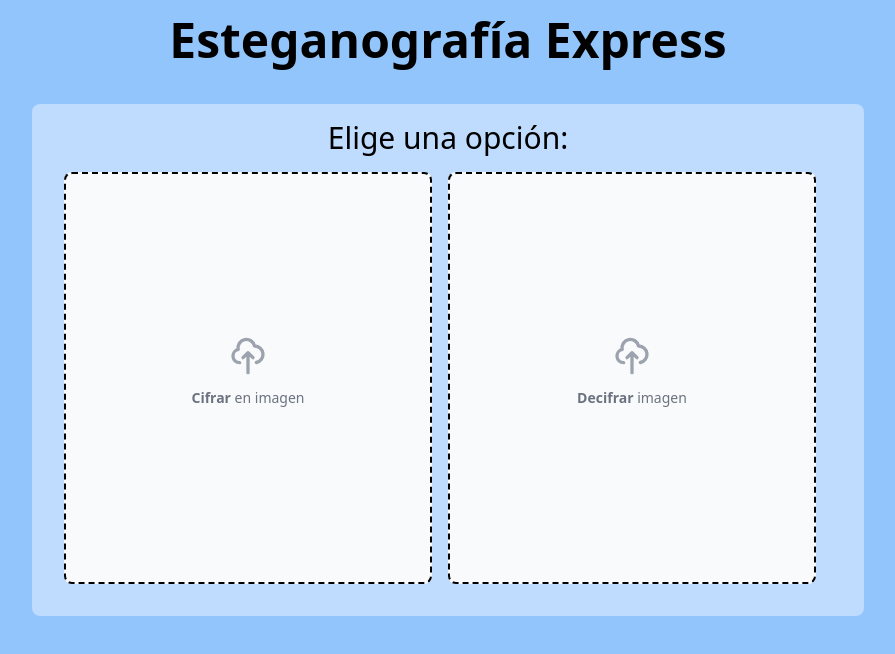
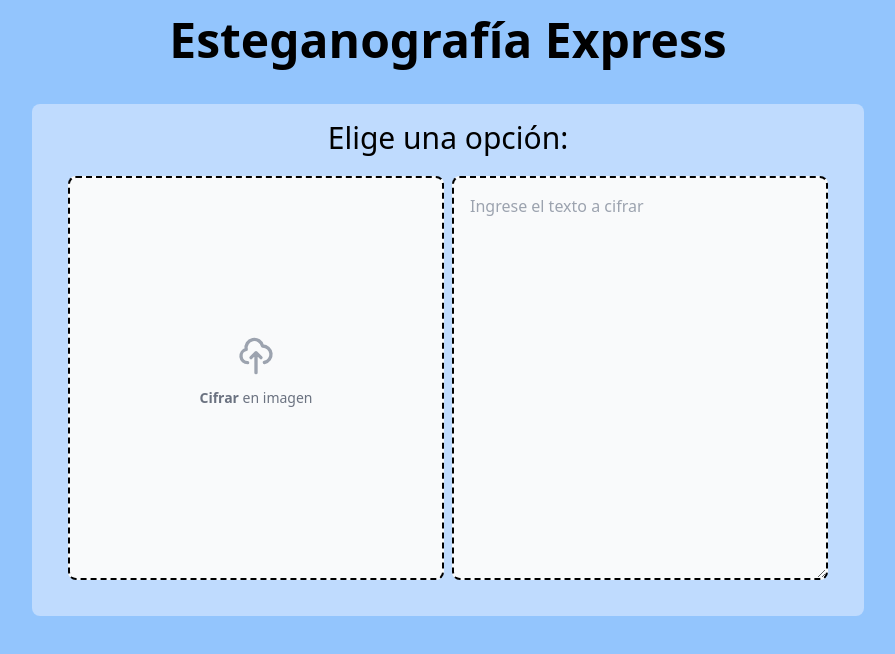
Before and after one commit to isaac-bh/CTF-Proyecto-Final, a React (Vite) app in the folder Frontend/: page / in a window 1280 px wide. Shown: the top 654 px of the page, without its empty margins (192-1087 px from the left). Built offline with nearby package versions, Linux system fonts and the light colour scheme.

Commit message:
Salto de linea en los campos si resolucion pequeña

```diff
--- a/Frontend/src/App.jsx
+++ b/Frontend/src/App.jsx
@@ -1,6 +1,19 @@
 import React from 'react'
+import { useState } from 'react';
+
 
 export const App = () => {
+  const [img, setImg] = useState({ "file" : null, "preview" : "" } );
+
+  const handleImagen = (event) => {
+    event.preventDefault();
+    setImg({
+      ...img,
+      ["preview"] : URL.createObjectURL(event.target.files[0]),
+      ["file"] : event.target.files[0]
+    });
+  }
+
   return (
     <div className='w-screen h-screen bg-blue-300 text-slate-800 p-4'>
       <h1 className='text-5xl font-black text-center'>
@@ -12,12 +25,13 @@ export const App = () => {
         <p className=' text-3xl text-center flex-none'>
           Elige una opción:
         </p>
-        <div className='flex justify-around p-4 h-full'>
-              <div class="flex items-center justify-center w-1/2">
+        <div className='grid justify-around p-4 h-full sm:grid-cols-2'>
+              <div class="block items-center justify-center m-1" >
                   <label for="dropzone-file1" class="flex flex-col items-center justify-center w-full h-full mr-4 border-2 rounded-lg
                       p-4 border-dashed border-black border-2 border-dashed rounded-lg cursor-pointer bg-gray-50 dark:hover:bg-bray-800
                       dark:bg-gray-700 hover:bg-gray-100 dark:border-gray-600 dark:hover:bg-gray-600
-                  ">
+                      " style={{ backgroundImage: "url(" + img.preview + ")", backgroundSize: "contain", backgroundRepeat: "no-repeat",
+                      backgroundPosition: "center" }} name="img">
                       <div class="flex flex-col items-center justify-center pt-5 pb-6">
                           <svg aria-hidden="true" class="w-10 h-10 mb-3 text-gray-400" fill="none" stroke="currentColor"
                               viewBox="0 0 24 24" xmlns="http://www.w3.org/2000/svg"><path stroke-linecap="round"
@@ -28,26 +42,15 @@ export const App = () => {
                             en imagen
                           </p>
                       </div>
-                      <input id="dropzone-file1" type="file" class="hidden" />
+                      <input id="dropzone-file1" type="file" class="hidden" accept='.png, .jpg, .jpeg, .svg' onChange={ handleImagen }/>
                   </label>
               </div>
-              <div class="flex items-center justify-center w-1/2">
-                  <label for="dropzone-file2" class="flex flex-col items-center justify-center w-full h-full mr-4 border-2 rounded-lg
-                      p-4 border-dashed border-black border-2 border-dashed rounded-lg cursor-pointer bg-gray-50 dark:hover:bg-bray-800
-                      dark:bg-gray-700 hover:bg-gray-100 dark:border-gray-600 dark:hover:bg-gray-600
-                  ">
-                      <div class="flex flex-col items-center justify-center pt-5 pb-6">
-                          <svg aria-hidden="true" class="w-10 h-10 mb-3 text-gray-400" fill="none" stroke="currentColor"
-                              viewBox="0 0 24 24" xmlns="http://www.w3.org/2000/svg"><path stroke-linecap="round"
-                              stroke-linejoin="round" stroke-width="2" d="M7 16a4 4 0 01-.88-7.903A5 5 0 1115.9 6L16 6a5 5 0 011
-                                9.9M15 13l-3-3m0 0l-3 3m3-3v12"></path></svg>
-                          <p class="mb-2 text-sm text-gray-500 dark:text-gray-400">
-                            <span class="font-semibold">Decifrar </span>
-                            imagen
-                          </p>
-                      </div>
-                      <input id="dropzone-file2" type="file" class="hidden" />
-                  </label>
+              <div class="block items-center justify-center m-1">
+                  <textarea id="dropzone-file2" type="text" maxLength="100" className='flex w-full
+                    h-full mr-4 border-2 rounded-lg p-4 border-dashed border-black border-2 border-dashed rounded-lg cursor-pointer
+                    bg-gray-50 dark:hover:bg-bray-800 dark:bg-gray-700 hover:bg-gray-100 dark:border-gray-600 dark:hover:bg-gray-600
+                    outline-none
+                  ' placeholder='Ingrese el texto a cifrar'/>
               </div>
         </div>
       </div>
```
